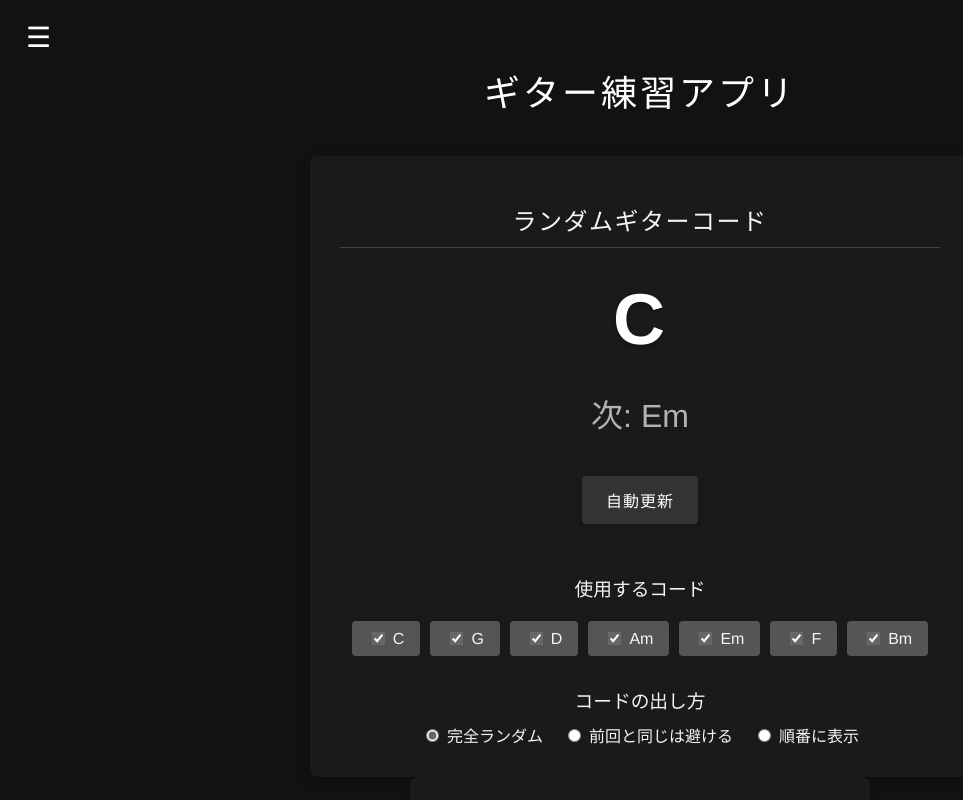
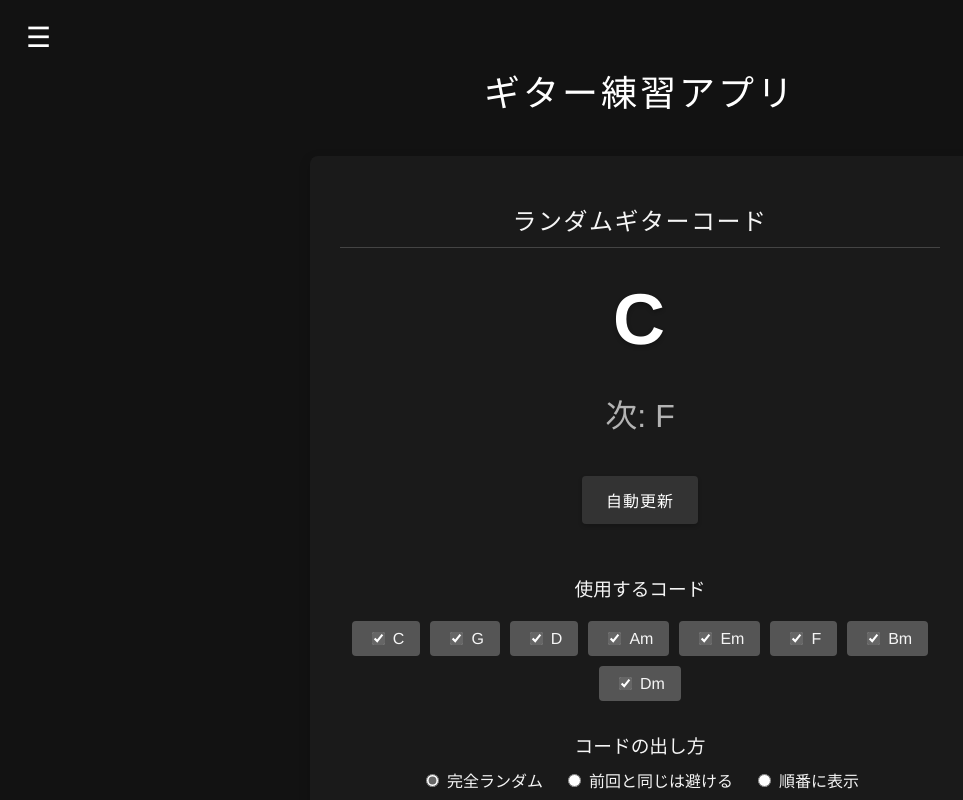
Before and after one commit to yoshii-hideaki/guitar_app, a React (Create React App) app: page / in a window 1280 px wide. Shown: the top 800 px of the page, without its empty margins (0-963 px from the left). Built offline with nearby package versions, Linux system fonts and the light colour scheme; no server answers.

Commit message:
improve sidebar

```diff
--- a/src/App.css
+++ b/src/App.css
@@ -23,7 +23,7 @@
   /* サイドバー部分 */
 
   .sidebar-toggle {
-    position: absolute;
+    position: fixed;
     top: 20px;
     left: 20px;
     font-size: 28px;
--- a/src/App.js
+++ b/src/App.js
@@ -8,12 +8,13 @@ import "./App.css"
 
 function Home() {
   return (
-    <>
+    <div style={{ display: "flex", flexDirection: "column", gap: "40px" }}>
       <ChordDisplay />
       <Metronome />
-    </>
+    </div>
   )
 }
+
 
 function App() {
   const [sidebarOpen, setSidebarOpen] = useState(false)
@@ -47,7 +48,6 @@ function App() {
             padding: "40px 20px",
             fontFamily: "'Helvetica Neue', Arial, sans-serif",
             color: "#f5f5f5",
-            marginLeft: sidebarOpen ? "250px" : "0",
             transition: "margin-left 0.3s ease",
           }}
         >
--- a/src/components/ChordGallery.js
+++ b/src/components/ChordGallery.js
@@ -6,6 +6,7 @@ const chords = [
   { name: "Em", image: "Em.png" },
   { name: "F", image: "F.png" },
   { name: "Bm", image: "Bm.png" },
+  { name: "Dm", image: "Dm.png" },
 ]
 
 export default function ChordGallery() {
--- a/src/components/chord_display.js
+++ b/src/components/chord_display.js
@@ -3,7 +3,7 @@
 import { useState, useEffect, useCallback, useRef } from "react"
 import { useBpm } from "./BpmContext"
 
-const allChords = ["C", "G", "D", "Am", "Em", "F", "Bm"]
+const allChords = ["C", "G", "D", "Am", "Em", "F", "Bm", "Dm"]
 const numBeatsPerMeasure = 4
 
 function ChordDisplay() {
```
Also changed, not shown: public/Dm.png (added).
